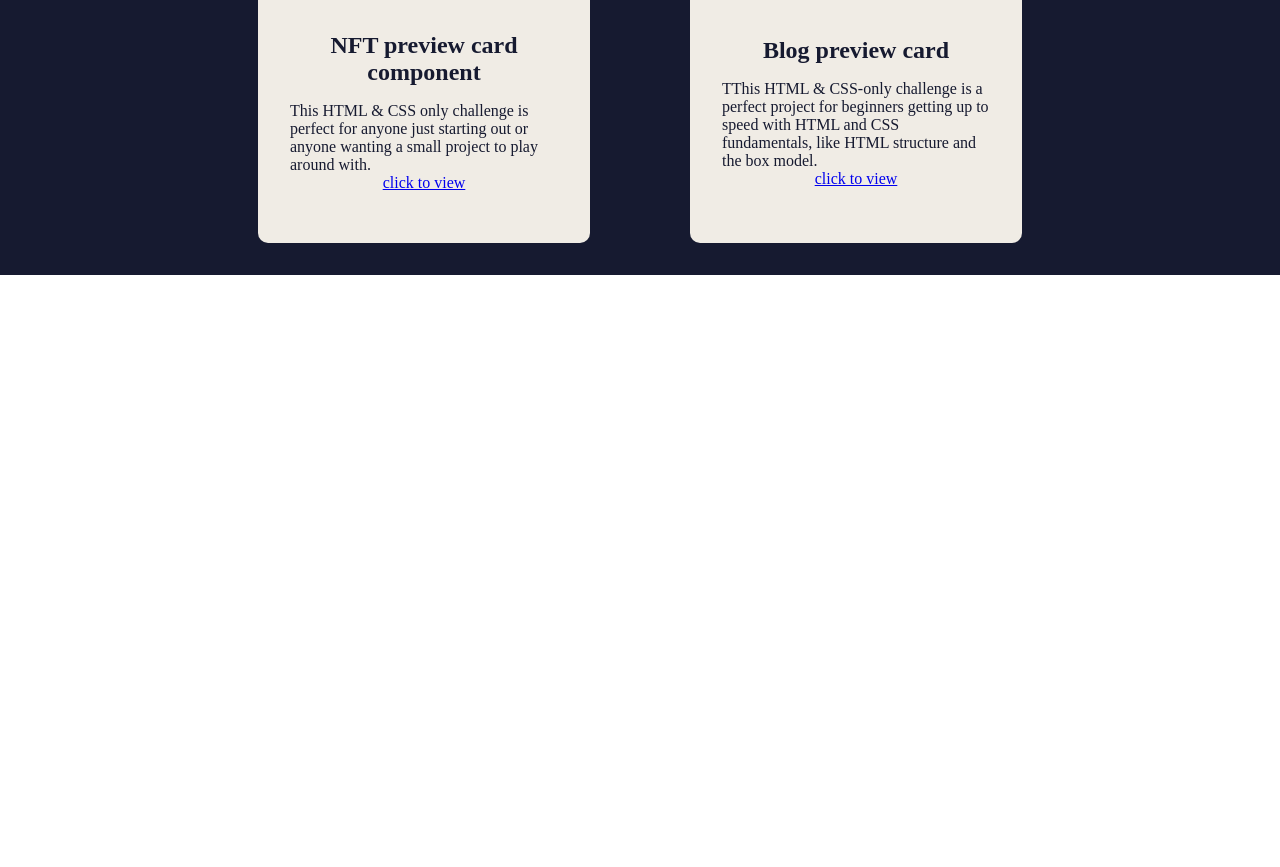
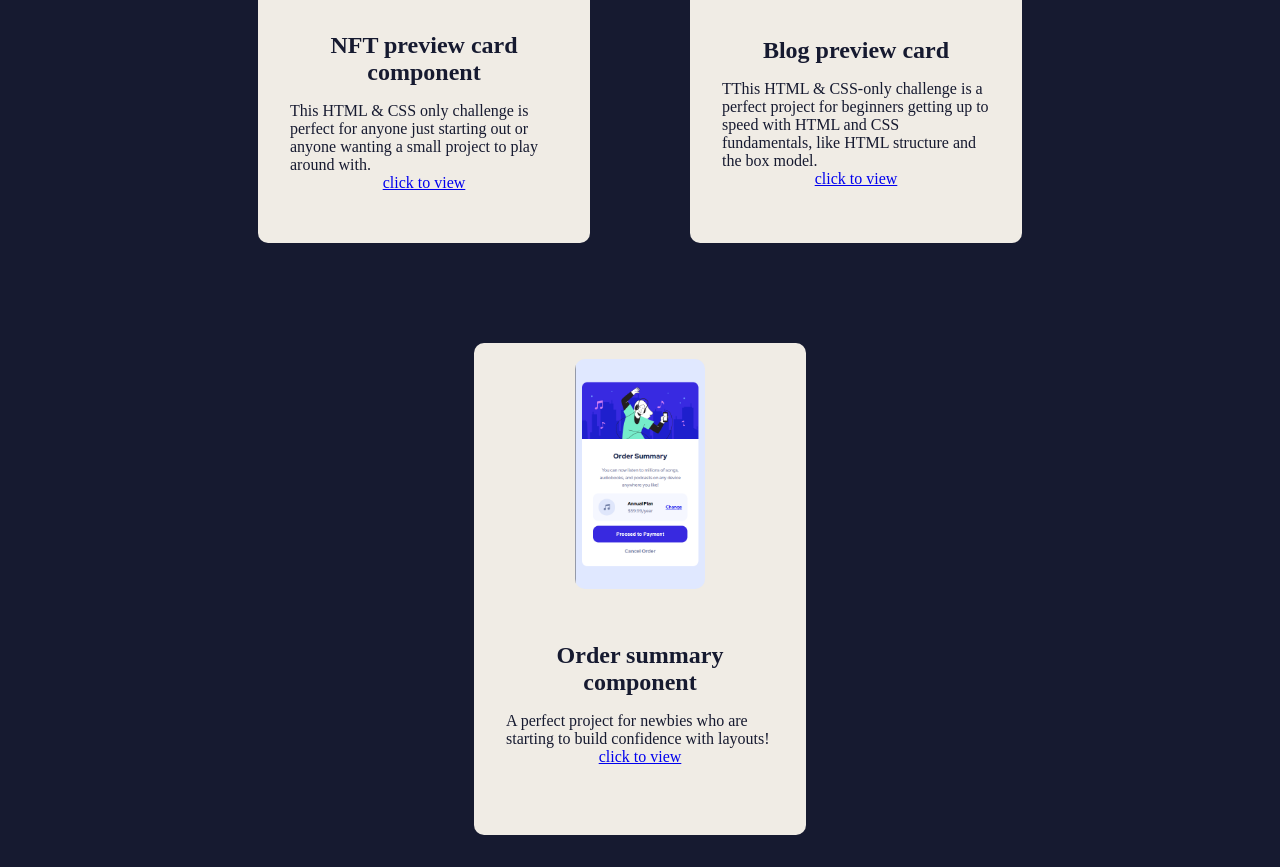
Before and after one commit to gkwityn/Front-End-Mentor, a plain HTML site: page index.html in a window 1280 px wide. Shown: the part 1573-2440 px from the top of the page. Before the commit the page ends 1848 px from the top, so only its background shows below. Drawn offline with Linux system fonts and the light colour scheme.

Commit message:
adding order summary component to project page

```diff
--- a/index.html
+++ b/index.html
@@ -87,12 +87,23 @@
                 </div>
             </div>
 
+            <div class="card">
+                <div class="img-container">
+                    <img src="./order-summary-component-main/screenshots/order-summary-card-mobile.png">
+                </div>
+                <div class="card-info">
+                    <h2>Order summary component</h2>
+                    <p>A perfect project for newbies who are starting to build confidence with layouts!</p>
+                    <a href="./order-summary-component-main/src/index.html">click to view</a>
+                </div>
+            </div>
+
 
 
         </main>
 
         <!-- <footer>
-            <p>G.Kwityn 2023</p>
+            <p>Greg Kwityn - 2023</p>
         </footer> -->
 </body>
 </html>
```
Also changed, not shown: order-summary-component-main/screenshots/order-summary-card-desktop.png (added), order-summary-component-main/screenshots/order-summary-card-mobile.png (added).
